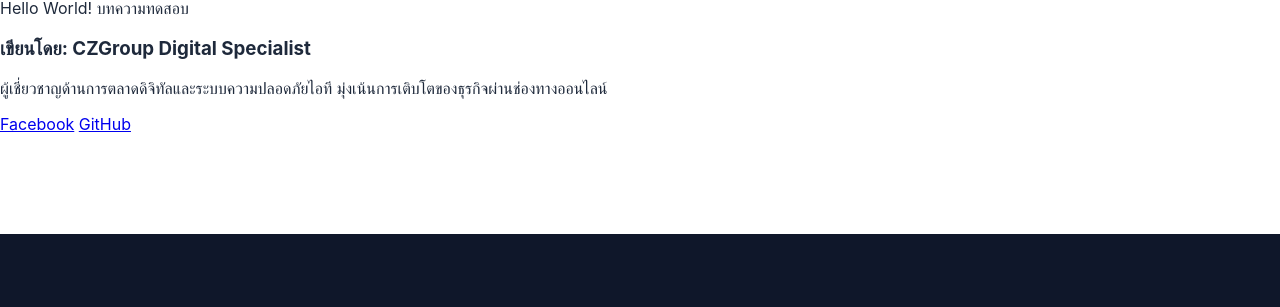
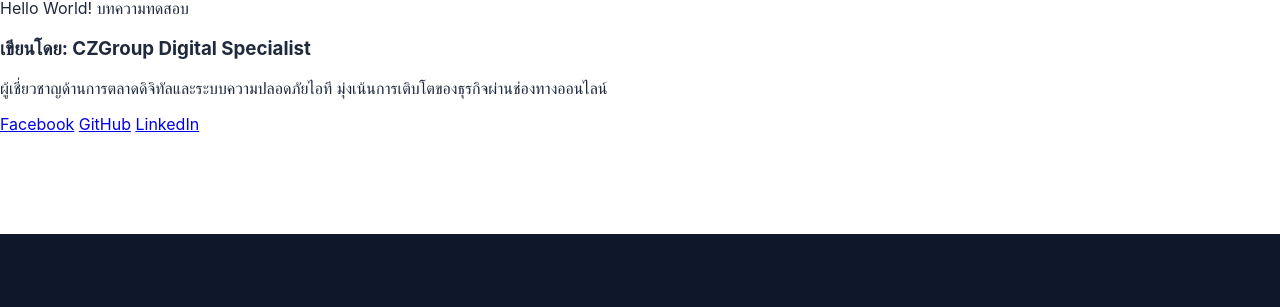
Before and after one commit to Yuukub/yuukub.github.io, a Jekyll site: the page built from _posts/2025-11-10-t2.md, in a window 1280 px wide. Shown: the part 209-516 px from the top of the page. Built offline with Jekyll 4.4.1, drawn with Linux system fonts in a browser that asks for light colours.

Commit message:
Update post.html

```diff
--- a/_layouts/post.html
+++ b/_layouts/post.html
@@ -10,7 +10,7 @@
         <i class="far fa-calendar-alt"></i> {{ page.date | date: "%B %d, %Y" }}
       </time>
       {% if page.categories %}
-        <span class="post-category"> | {{ page.categories | join: ", " }}</span>
+        <span class="post-category"> | <i class="fas fa-tag"></i> {{ page.categories | join: ", " }}</span>
       {% endif %}
     </div>
   </header>
@@ -25,8 +25,15 @@
         <h3>เขียนโดย: {{ site.author.name }}</h3>
         <p>{{ site.author.bio }}</p>
         <div class="author-social">
-          <a href="https://facebook.com/{{ site.facebook_username }}" target="_blank">Facebook</a>
-          <a href="https://github.com/{{ site.github_username }}" target="_blank">GitHub</a>
+          {% if site.facebook_username %}
+            <a href="https://facebook.com/{{ site.facebook_username }}" target="_blank"><i class="fab fa-facebook"></i> Facebook</a>
+          {% endif %}
+          {% if site.github_username %}
+            <a href="https://github.com/{{ site.github_username }}" target="_blank"><i class="fab fa-github"></i> GitHub</a>
+          {% endif %}
+          {% if site.linkedin_username %}
+            <a href="https://linkedin.com/in/{{ site.linkedin_username }}" target="_blank"><i class="fab fa-linkedin"></i> LinkedIn</a>
+          {% endif %}
         </div>
       </div>
     </div>
```
